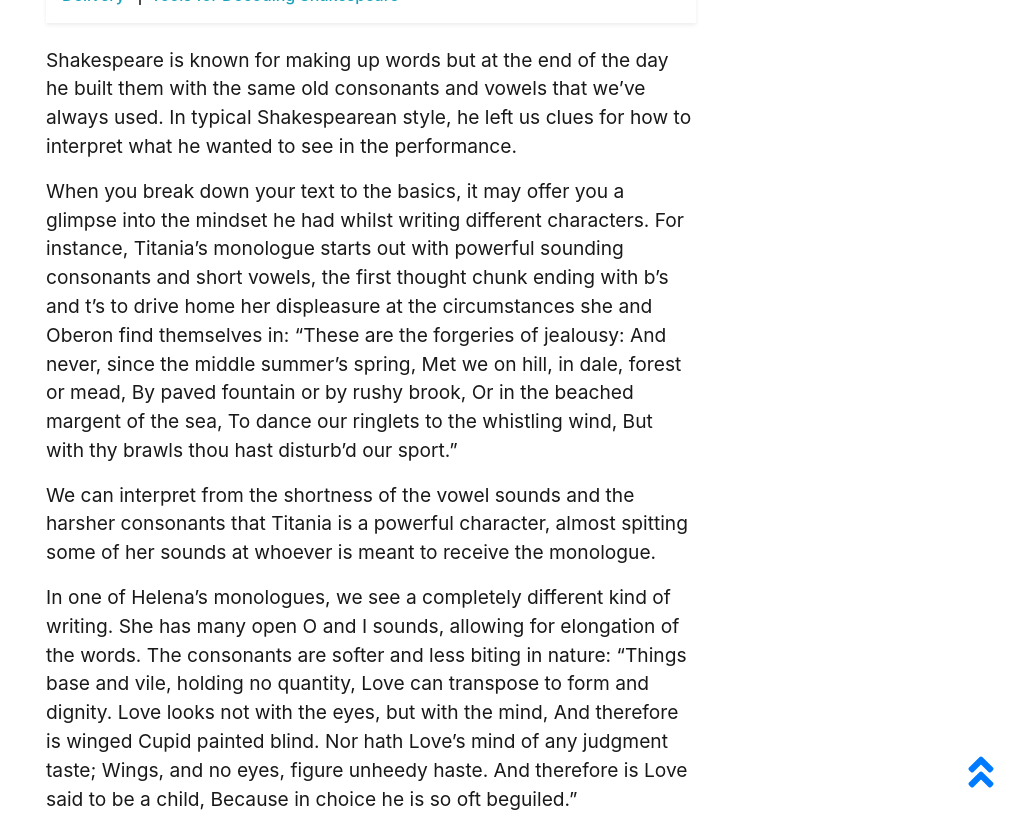
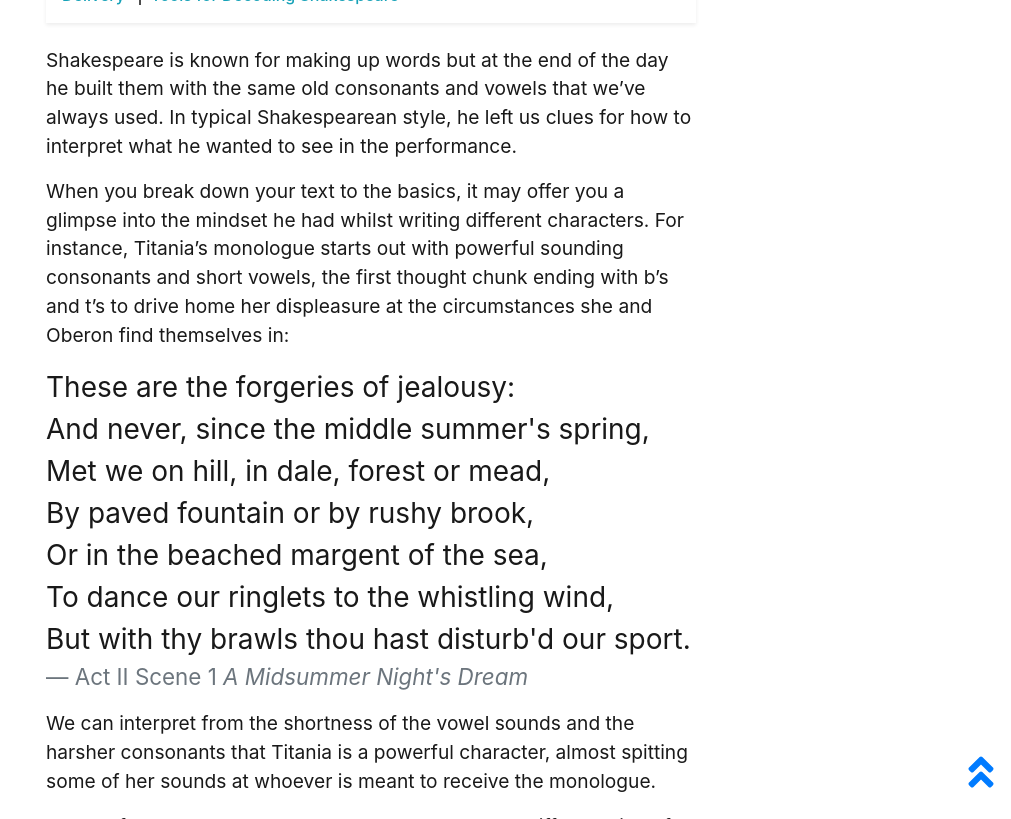
Before and after one commit to thecdil/dramaturgy, a Jekyll site: the page built from pages/acting.md, in a window 1280 px wide and 900 px high, scrolled down 11714 px, cut to the strip 81-900 px from the top of the window. Shown: the whole strip, without its empty margins (269-1280 px from the left). Built offline with Jekyll 4.4.1, drawn with Linux system fonts in a browser that asks for light colours.

Commit message:
Update acting.md
updated titiania's monologue with blockquote feature

```diff
--- a/pages/acting.md
+++ b/pages/acting.md
@@ -169,13 +169,17 @@
 Shakespeare is known for making up words but at the end of the day he built them with the same old consonants and vowels that we’ve always used. In typical Shakespearean style, he left us clues for how to interpret what he wanted to see in the performance.
 
 When you break down your text to the basics, it may offer you a glimpse into the mindset he had whilst writing different characters. For instance, Titania’s monologue starts out with powerful sounding consonants and short vowels, the first thought chunk ending with b’s and t’s to drive home her displeasure at the circumstances she and Oberon find themselves in:
-“These are the forgeries of jealousy:
-And never, since the middle summer's spring,
-Met we on hill, in dale, forest or mead,
-By paved fountain or by rushy brook,
-Or in the beached margent of the sea,
-To dance our ringlets to the whistling wind,
-But with thy brawls thou hast disturb'd our sport.”
+
+<blockquote class="blockquote">
+  <p class="mb-0">These are the forgeries of jealousy:<br>
+  And never, since the middle summer's spring,<br>
+  Met we on hill, in dale, forest or mead,<br>
+  By paved fountain or by rushy brook,<br>
+  Or in the beached margent of the sea,<br>
+  To dance our ringlets to the whistling wind,<br>
+  But with thy brawls thou hast disturb'd our sport.</p>
+  <footer class="blockquote-footer">Act II Scene 1 <cite title="Source Title">A Midsummer Night's Dream</cite></footer>
+</blockquote>
 
 We can interpret from the shortness of the vowel sounds and the harsher consonants that Titania is a powerful character, almost spitting some of her sounds at whoever is meant to receive the monologue.
 
```
